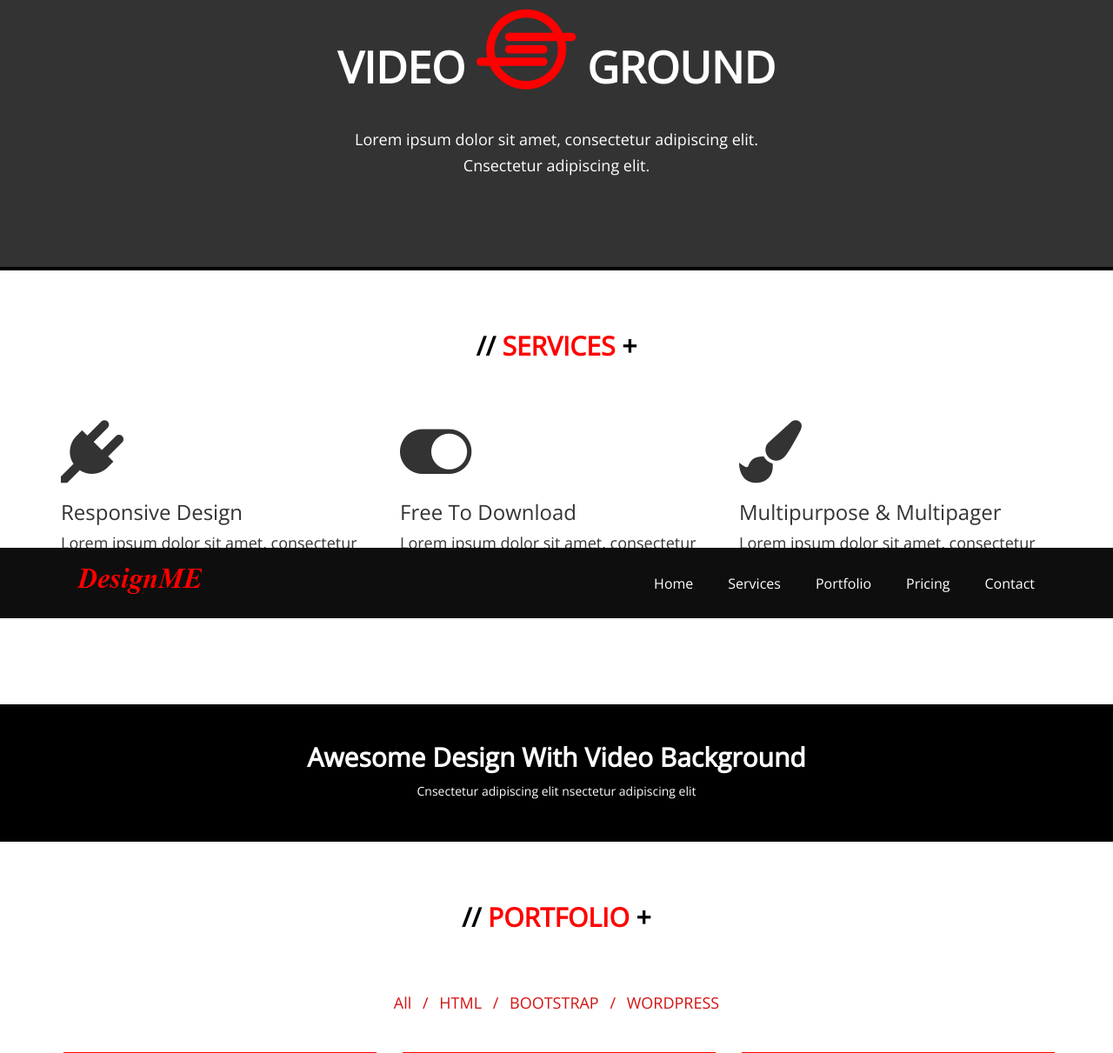
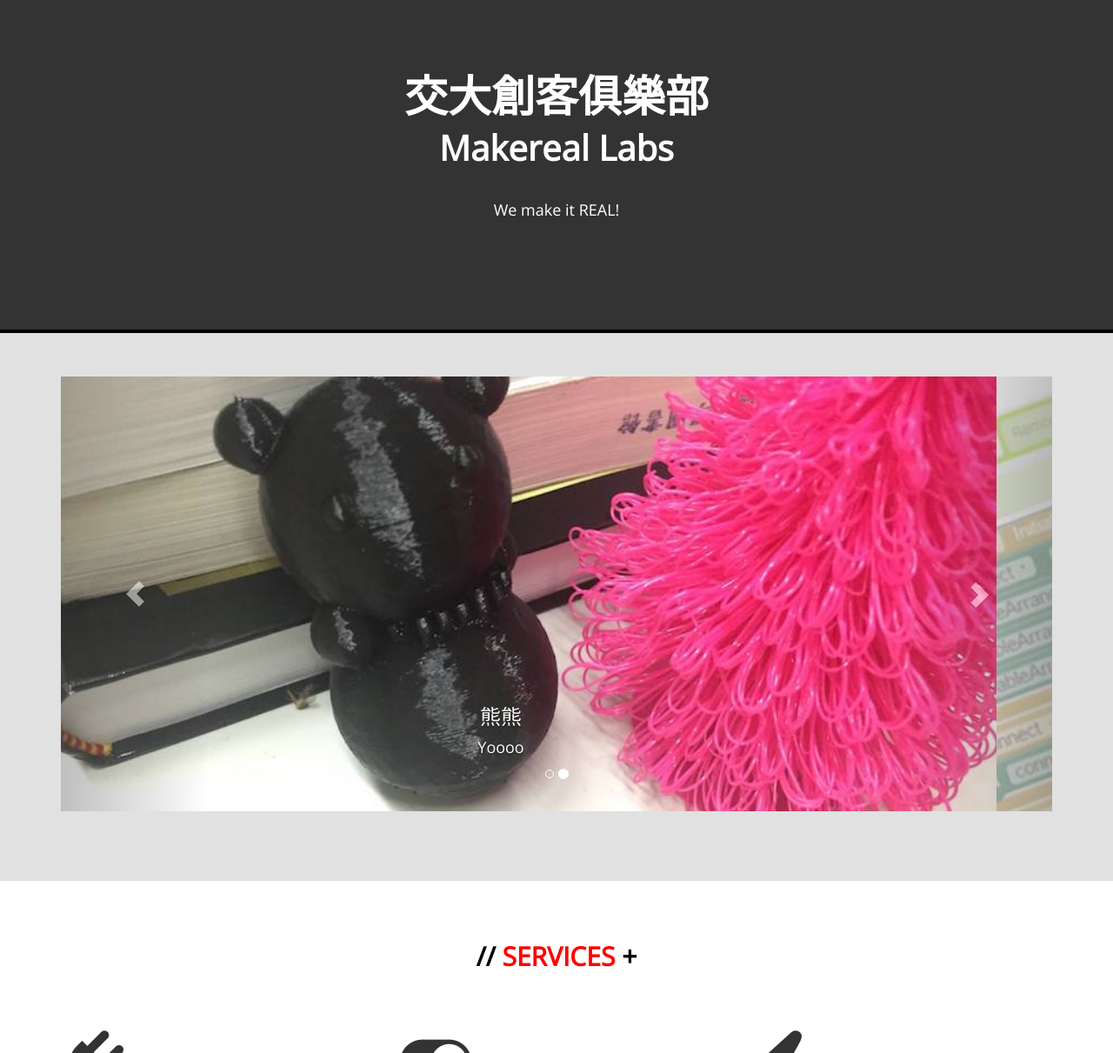
Before and after one commit to Makereal-Labs/Makereal-Labs.github.io, a plain HTML site: page index.html in a window 1280 px wide. Shown: the part 89-1300 px from the top of the page at 87% size. Drawn offline with nearby package versions, Linux system fonts and the light colour scheme.

Commit message:
Add favicon, Reindent index.html, Add carousel

```diff
--- a/assets/css/custom.css
+++ b/assets/css/custom.css
@@ -14,8 +14,7 @@
  ============================================================ */
 body {
     font-family: 'Open Sans', sans-serif;
-    padding-bottom:72px;
-
+    padding-top: 72px;
 }
 .basic-set {
     padding-top:50px;
@@ -70,7 +69,7 @@ border-top: 1px solid #000;
 left: 0;
 width: 100%;
 z-index: 999;
-bottom:0px;
+top: 0px;
 position: fixed;
 background-color: #ffffff;
 -webkit-transition: all 0.3s ease-in-out;
@@ -96,11 +95,15 @@ transition: all 0.3s ease-in-out;
         padding-top:80px;
         font-size:50px;
         font-weight:900;
+        /*padding-bottom:30px;*/
+    }
+    #home-sec h2 {
+        margin-top: 0px;
+        font-size:40px;
+        font-weight:900;
         padding-bottom:30px;
     }
-        #home-sec h1 i {
-            color:#f00;
-        }
+
 /* =============================================================
    SERVICES SECTION STYLES
  ============================================================ */
@@ -246,3 +249,19 @@ ul#filters {
         font-weight:900;
         color:#f00;
     }
+
+#shop-sec {
+    background-color:#e1e1e1;
+}
+#carousel-example-generic {
+  height: 500px;
+}#carousel-item-1 {
+  height: 500px;
+  background-image: url(../img/item1.jpg);
+  background-position: center center;
+  background-size: cover;
+}#carousel-item-2 {
+  height: 500px;
+  background-image: url(../img/item2.jpg);
+  background-position: center center;
+  background-size: cover;
--- a/assets/js/custom.js
+++ b/assets/js/custom.js
@@ -83,7 +83,7 @@
         mainApp.scroll_fun();
         mainApp.gallery_fun();
         mainApp.vedio_fun();
-        mainApp.nice_scroll_fun();
+        // mainApp.nice_scroll_fun();
         mainApp.custom_fun();
 
     });
--- a/index.html
+++ b/index.html
@@ -5,10 +5,11 @@
     <meta name="viewport" content="width=device-width, initial-scale=1, maximum-scale=1" />
     <meta name="description" content="" />
     <meta name="author" content="" />
+    <link rel="shortcut icon" href="assets/img/logo.jpg" type="image/x-icon" />
     <!--[if IE]>
         <meta http-equiv="X-UA-Compatible" content="IE=edge,chrome=1">
         <![endif]-->
-    <title>Bootstap Template With Video Background</title>
+    <title>Makereal Labs 交大創客俱樂部</title>
     <!-- BOOTSTRAP CORE STYLE CSS -->
     <link href="assets/css/bootstrap.css" rel="stylesheet" />
     <!-- Font-Awesome Icons Styles -->
@@ -19,11 +20,11 @@
     <link href="assets/css/custom.css" rel="stylesheet" />
     <!-- GOOGLE FONT -->
     <link href='http://fonts.googleapis.com/css?family=Open+Sans' rel='stylesheet' type='text/css' />
+</head>
 
-</head>
-<body  >
-    <div id="nav-wrapper" >
-           <div class="navbar navbar-inverse " >
+<body>
+  <div id="nav-wrapper">
+    <div class="navbar navbar-inverse">
       <div class="container">
         <div class="navbar-header ">
           <button type="button" class="navbar-toggle" data-toggle="collapse" data-target=".navbar-collapse">
@@ -32,7 +33,7 @@
             <span class="icon-bar"></span>
           </button>
 
-                <a class="navbar-brand" href="#"><img src="assets/img/vijaya.png" alt="" /></a>
+          <a class="navbar-brand" href="#"><img src="assets/img/makereal.png" alt="" /></a>
         </div>
         <div class="navbar-collapse collapse move-me">
           <ul class="nav navbar-nav navbar-right">
@@ -43,36 +44,68 @@
             <li><a href="#contact-sec">Contact</a></li>
           </ul>
         </div>
-
       </div>
     </div>
   </div>
   <!-- NAVBAR SECTION END-->
-     <section id="home-sec"  class="player" data-property="{videoURL:'https://www.youtube.com/watch?v=Ycv5fNd4AeM',containment:'self',autoPlay:true, mute:true, startAt:0, opacity:1,mute: true,showControls:false}" >
+
+  <section id="home-sec" class="player" data-property="{videoURL:'https://www.youtube.com/watch?v=Ycv5fNd4AeM',containment:'self',autoPlay:true, mute:true, startAt:0, opacity:1,mute: true,showControls:false}" >
     <!-- change https://www.youtube.com/watch?v=Ycv5fNd4AeM to your youtube url-->
     <div class="overlay"  >
       <div class="container" >
         <div class="row text-center">
           <div class="col-md-12">
-                      <h1 >VIDEO <i class="fa fa-ioxhost fa-2x" ></i> GROUND </h1>
-                         <h4  >
-										Lorem ipsum dolor sit amet, consectetur adipiscing elit.
-
-                        </h4>
-                        <h4  >
-										Cnsectetur adipiscing elit.
-
-                        </h4>
+            <h1>交大創客俱樂部</h1>
+            <h2>Makereal Labs</h2>
+            <h4>We make it REAL!</h4>
           </div>
         </div>
       </div>
     </div>
-
   </section>
   <!-- HOME/VEDIO SECTION END-->
-       <section id="services-sec"  >
 
+  <section id="shop-sec">
+    <div class="container basic-set">
+    <div id="carousel-example-generic" class="carousel slide" data-ride="carousel">
+      <!-- Indicators -->
+      <ol class="carousel-indicators">
+        <li data-target="#carousel-example-generic" data-slide-to="0" class="active"></li>
+        <li data-target="#carousel-example-generic" data-slide-to="1"></li>
+      </ol>
 
+      <!-- Wrapper for slides -->
+      <div class="carousel-inner" role="listbox">
+        <div id="carousel-item-1" class="item active">
+          <!-- <img class="img-responsive" src="assets/img/item1.jpg" alt="..."> -->
+          <div class="carousel-caption">
+            <h3>熊熊</h3>
+            <p>Yoooo</p>
+          </div>
+        </div>
+        <div id="carousel-item-2" class="item">
+          <!-- <img class="img-responsive" src="assets/img/item2.jpg" alt="..."> -->
+          <div class="carousel-caption">
+            <h3>蜘蛛</h3>
+            <p>Yoooooooo</p>
+          </div>
+        </div>
+      </div>
+
+      <!-- Controls -->
+      <a class="left carousel-control" href="#carousel-example-generic" role="button" data-slide="prev">
+        <span class="glyphicon glyphicon-chevron-left" aria-hidden="true"></span>
+        <span class="sr-only">Previous</span>
+      </a>
+      <a class="right carousel-control" href="#carousel-example-generic" role="button" data-slide="next">
+        <span class="glyphicon glyphicon-chevron-right" aria-hidden="true"></span>
+        <span class="sr-only">Next</span>
+      </a>
+    </div>
+    </div>
+  </section>
+
+       <section id="services-sec">
             <div class="container basic-set" >
                 <div class="row text-center">
                     <div class="col-md-12">
```
Also changed, not shown: assets/img/item1.jpg (added), assets/img/item2.jpg (added), assets/img/logo.jpg (added), assets/img/makereal.jpg (added), assets/img/makereal.png (added). Lines whose indentation alone changed are shown as unchanged.
